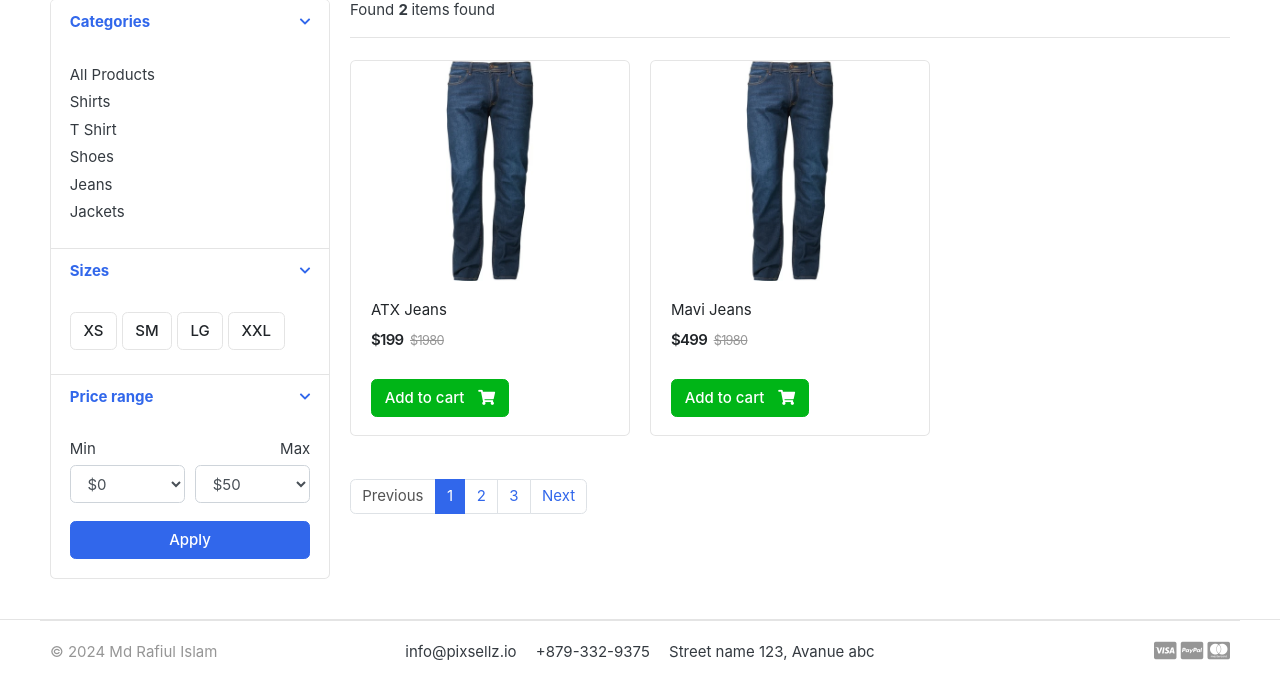
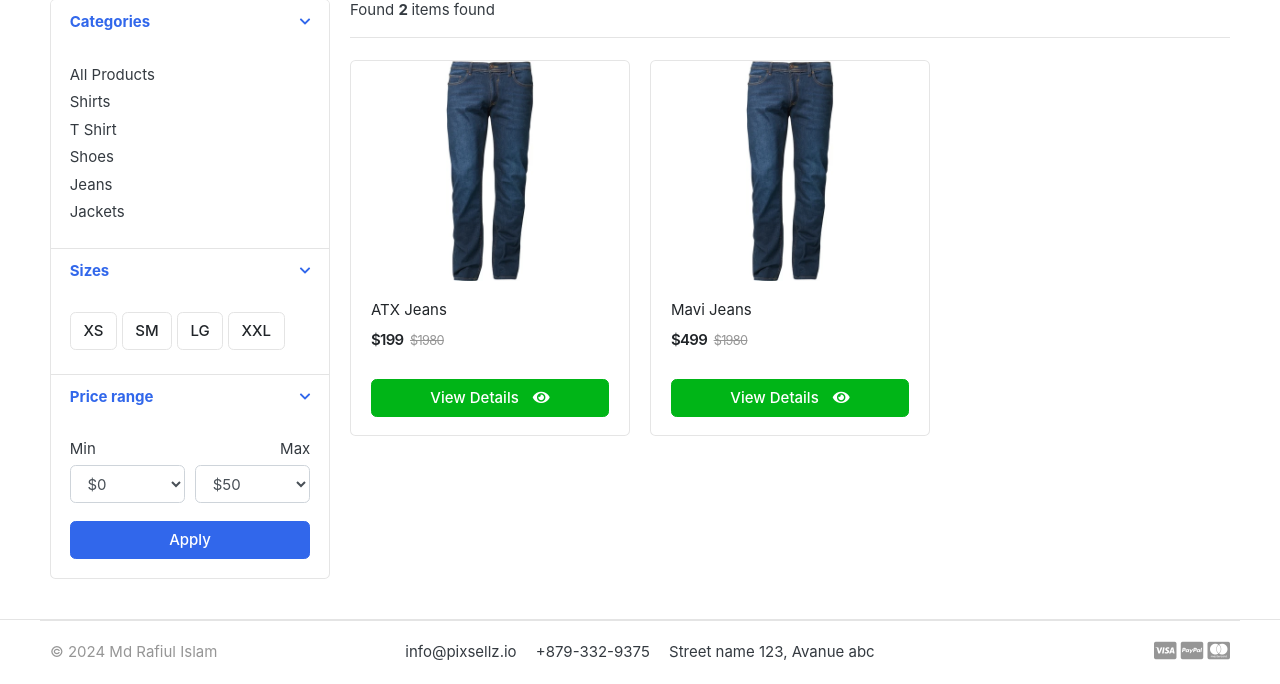
Before and after one commit to Rafiul29/StyleHaven, a Django app: a page that uses templates/store/store.html in a window 1280 px wide. Shown: the part 295-979 px from the top of the page. Run offline with Django 4.2, Linux system fonts and the light colour scheme; data comes from the database, SQL or seed files in the repository; both versions use the stored data as it was after the commit; some libraries are stand-ins or nearby versions; some web fonts are replaced.

Commit message:
store page pagination added

```diff
--- a/carts/context_processor.py
+++ b/carts/context_processor.py
@@ -9,7 +9,6 @@
     try:
       # cart=Cart.objects.filter(cart_id=_cart_id(request))
       cart=Cart.objects.get(cart_id=_cart_id(request))
-      print(cart)
       cart_items=CartItem.objects.all().filter(cart=cart)
       cart_count=cart_items.count()
     except Cart.DoesNotExist:
--- a/store/views.py
+++ b/store/views.py
@@ -3,6 +3,8 @@
 from category.models import Category
 from carts.models import CartItem,Cart
 from carts.views import _cart_id
+from django.core.paginator import EmptyPage,PageNotAnInteger,Paginator
+
 # Create your views here.
 def store(request,category_slug=None):
   categories=None
@@ -17,8 +19,13 @@
     products=Product.objects.all().filter(is_available=True)
     product_count=products.count()
 
+# pagiation
+  paginator=Paginator(products,2)
+  page=request.GET.get('page')
+  paged_products=paginator.get_page(page)
+
   context={
-        "products":products,
+        "products":paged_products,
         'product_count':product_count
     }
 
@@ -36,5 +43,4 @@
     'single_product':single_product,
     'in_cart':in_cart
   }
-
   return render(request,'store/product_detail.html',context)
--- a/templates/store/store.html
+++ b/templates/store/store.html
@@ -138,11 +138,10 @@
                     <del class="price-old">$1980</del>
                   </div> <!-- price-wrap.// -->
                 </div>
-                {% if product.stock <= 0 %} <h5 class='text-danger'> Out of stock</h5>
-                  {% else %}
-                  <a href="{% url 'add_cart' product.id %}" class="btn  btn-success"> <span class="text">Add to cart</span> <i
-                      class="fas fa-shopping-cart"></i> </a>
-                  {% endif %}
+
+                <a href="{{product.get_url}}" class="w-100 btn  btn-success"> <span class="text">View Details</span> <i
+                    class="fas fa-eye"></i> </a>
+
               </figcaption>
             </figure>
           </div> <!-- col.// -->
@@ -151,13 +150,31 @@
 
 
         <nav class="mt-4" aria-label="Page navigation sample">
+          {% if products.has_other_pages %}
           <ul class="pagination">
-            <li class="page-item disabled"><a class="page-link" href="#">Previous</a></li>
-            <li class="page-item active"><a class="page-link" href="#">1</a></li>
-            <li class="page-item"><a class="page-link" href="#">2</a></li>
-            <li class="page-item"><a class="page-link" href="#">3</a></li>
-            <li class="page-item"><a class="page-link" href="#">Next</a></li>
+
+            {% if products.has_previous %}
+              <li class="page-item "><a class="page-link" href="?page={{products.previous_page_number}}">Previous</a></li>
+            {% else %}
+              <li class="page-item disabled"><a class="page-link" href="#">Previous</a></li>
+            {% endif %}
+
+            {% for i in products.paginator.page_range %}
+              {% if products.number == i %}
+              <li class="page-item active"><a class="page-link" href="?page={{i}}">{{i}}</a></li>
+              {% else %}
+              <li class="page-item"><a class="page-link" href="?page={{i}}">{{i}}</a></li>
+              {% endif %}
+            {% endfor %}
+
+            {% if products.has_next %}
+             <li class="page-item "><a class="page-link" href="?page={{products.next_page_number}}">Next</a></li>
+            {% else %}
+              <li class="page-item disabled"><a class="page-link" href="#">Next</a></li>
+            {% endif %}
+
           </ul>
+          {% endif %}
         </nav>
 
       </main> <!-- col.// -->
```
Also changed, not shown: db.sqlite3.
